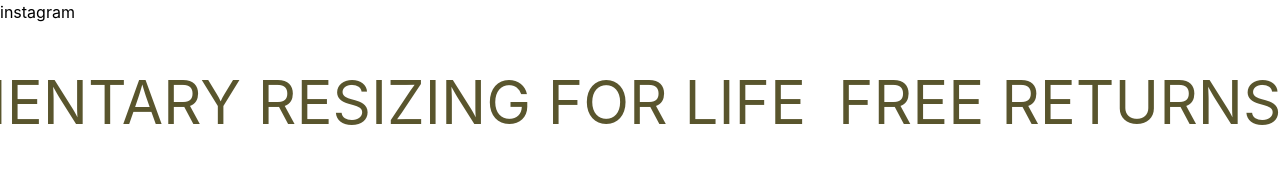
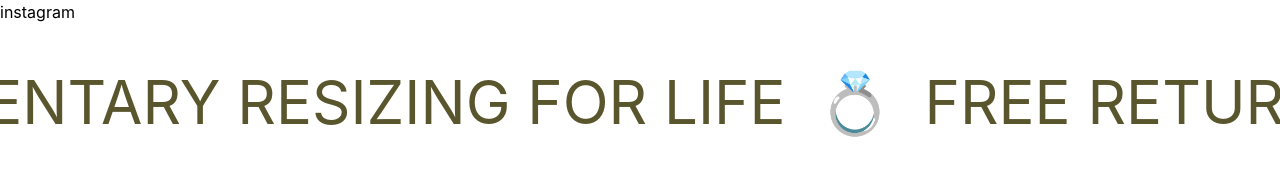
Before and after one commit to thomas-hdqr/bronzelic, a Next.js app: page / in a window 1280 px wide. Shown: the part 2606-2789 px from the top of the page. Built offline with nearby package versions, Linux system fonts and the light colour scheme.

Commit message:
marquee done

```diff
--- a/components/Marquee.jsx
+++ b/components/Marquee.jsx
@@ -5,12 +5,16 @@ function Marquee() {
       <div class="relative flex overflow-x-hidden uppercase text-6xl text-main">
         <div class="py-12 animate-marquee whitespace-nowrap">
           <span class="mx-4">Free returns & exchanges</span>
+          <span class="mx-4">💍</span>
           <span class="mx-4">Complimentary resizing for life</span>
+          <span class="mx-4">💍</span>
         </div>
 
         <div class="absolute top-0 py-12 animate-marquee2 whitespace-nowrap">
           <span class="mx-4">Free returns & exchanges</span>
+          <span class="mx-4">💍</span>
           <span class="mx-4">Complimentary resizing for life</span>
+          <span class="mx-4">💍</span>
         </div>
       </div>
   )
```
